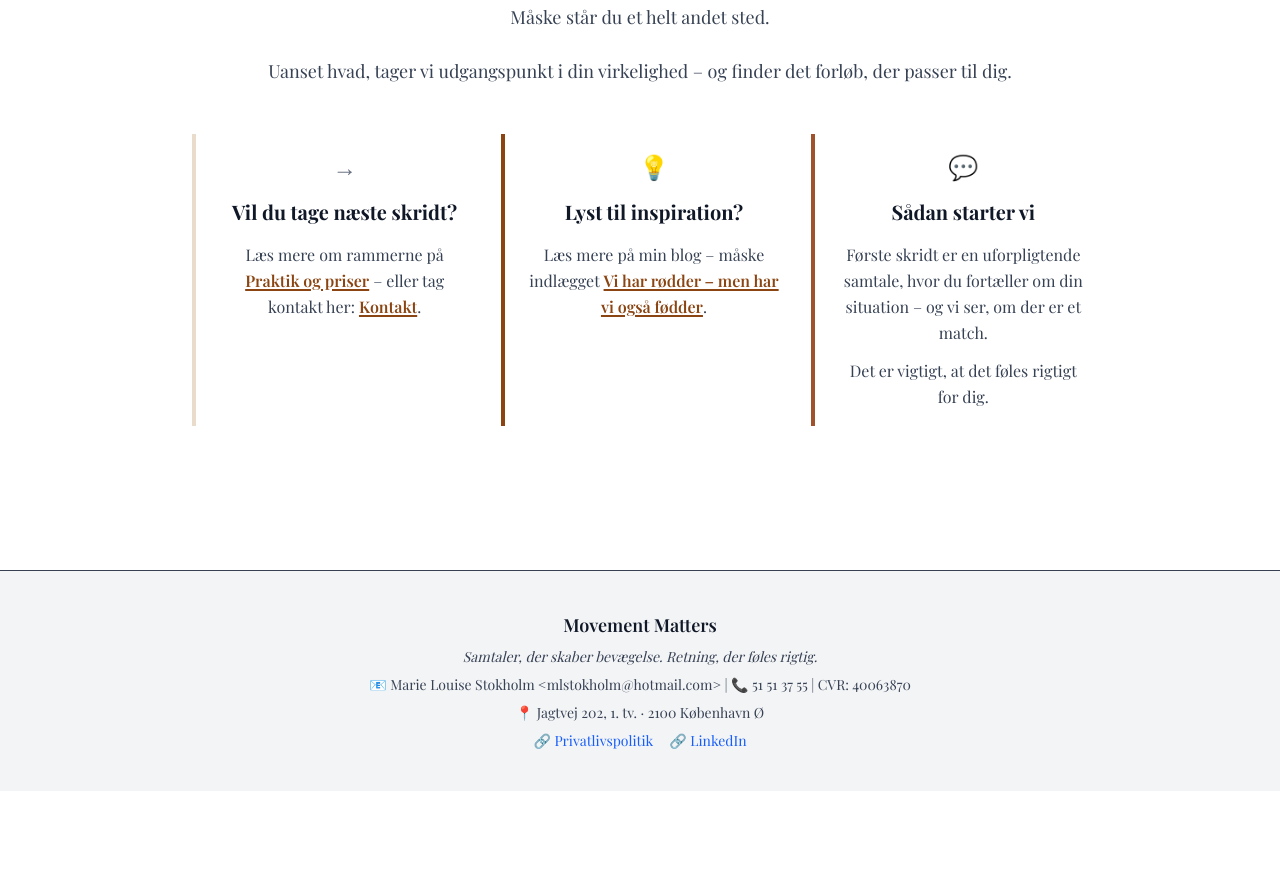
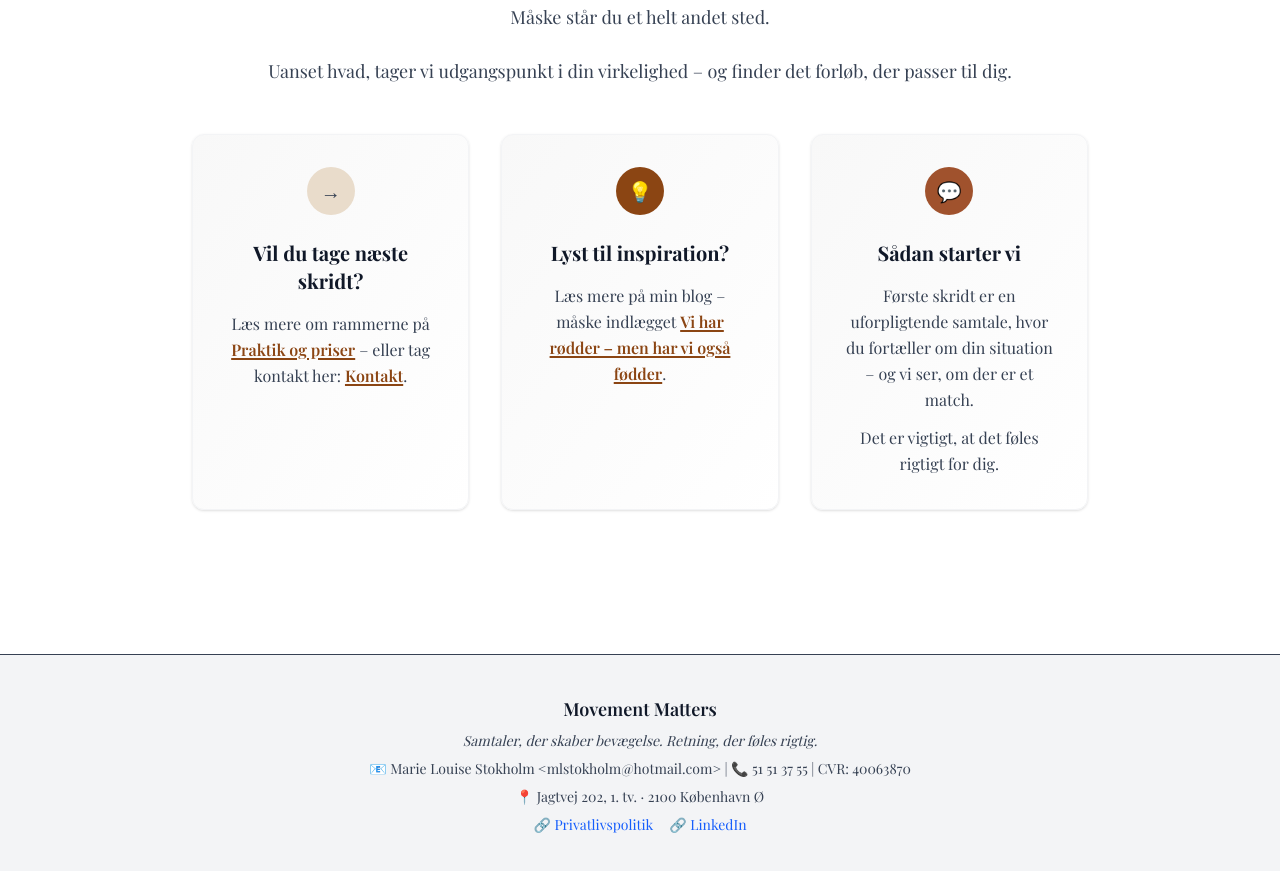
Before and after one commit to nordic-agency/marielouisestokholm, a Next.js app: page /hvad-jeg-tilbyder in a window 1280 px wide. Shown: the part 3440-4311 px from the top of the page. Before the commit the page ends 4231 px from the top, so only its background shows below. Built offline with nearby package versions, Linux system fonts and the light colour scheme.

Commit message:
V2 Revision: Modern elegant design with gradient cards, circular icons, and smooth hover effects

```diff
--- a/src/app/hvad-jeg-tilbyder/page.tsx
+++ b/src/app/hvad-jeg-tilbyder/page.tsx
@@ -148,9 +148,9 @@ export default function HvadJegTilbyder() {
 
           <div className="grid md:grid-cols-3 gap-8">
             {/* Vil du tage næste skridt? */}
-            <div className="text-center border-l-4 border-[#e9dccb] pl-6 py-4">
-              <div className="flex justify-center mb-4">
-                <span className="text-2xl text-gray-500">→</span>
+            <div className="text-center bg-gradient-to-br from-[#f8f8f8] to-white rounded-xl p-8 shadow-sm hover:shadow-md transition-all duration-300 border border-gray-100">
+              <div className="w-12 h-12 bg-[#e9dccb] rounded-full flex items-center justify-center mx-auto mb-6">
+                <span className="text-xl text-gray-700">→</span>
               </div>
               <h3 className="text-xl font-bold text-gray-900 mb-4">Vil du tage næste skridt?</h3>
               <div className="text-gray-700 leading-relaxed">
@@ -161,9 +161,9 @@ export default function HvadJegTilbyder() {
             </div>
 
             {/* Lyst til inspiration? */}
-            <div className="text-center border-l-4 border-[#8B4513] pl-6 py-4">
-              <div className="flex justify-center mb-4">
-                <span className="text-2xl text-gray-500">💡</span>
+            <div className="text-center bg-gradient-to-br from-[#f8f8f8] to-white rounded-xl p-8 shadow-sm hover:shadow-md transition-all duration-300 border border-gray-100">
+              <div className="w-12 h-12 bg-[#8B4513] rounded-full flex items-center justify-center mx-auto mb-6">
+                <span className="text-xl text-white">💡</span>
               </div>
               <h3 className="text-xl font-bold text-gray-900 mb-4">Lyst til inspiration?</h3>
               <p className="text-gray-700 leading-relaxed">
@@ -172,9 +172,9 @@ export default function HvadJegTilbyder() {
             </div>
 
             {/* Sådan starter vi */}
-            <div className="text-center border-l-4 border-[#A0522D] pl-6 py-4">
-              <div className="flex justify-center mb-4">
-                <span className="text-2xl text-gray-500">💬</span>
+            <div className="text-center bg-gradient-to-br from-[#f8f8f8] to-white rounded-xl p-8 shadow-sm hover:shadow-md transition-all duration-300 border border-gray-100">
+              <div className="w-12 h-12 bg-[#A0522D] rounded-full flex items-center justify-center mx-auto mb-6">
+                <span className="text-xl text-white">💬</span>
               </div>
               <h3 className="text-xl font-bold text-gray-900 mb-4">Sådan starter vi</h3>
               <div className="text-gray-700 leading-relaxed space-y-3">
```
